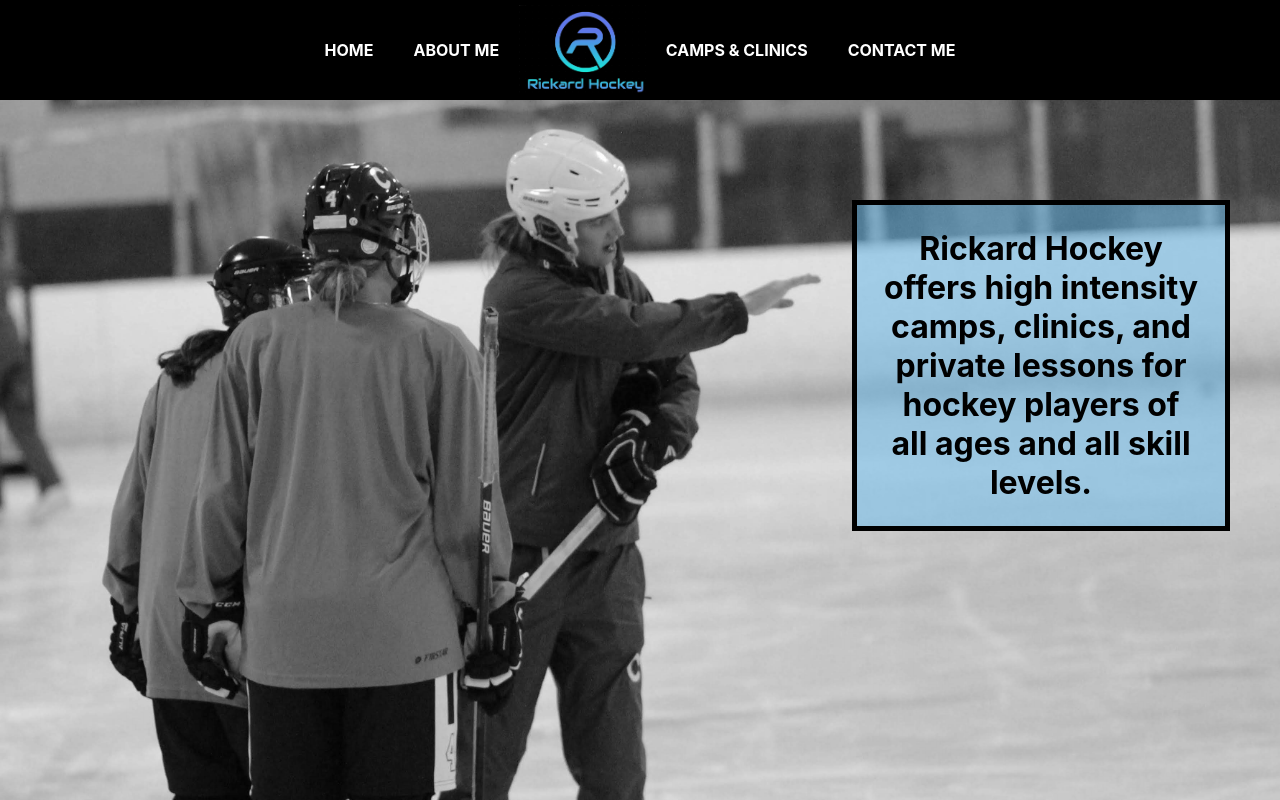
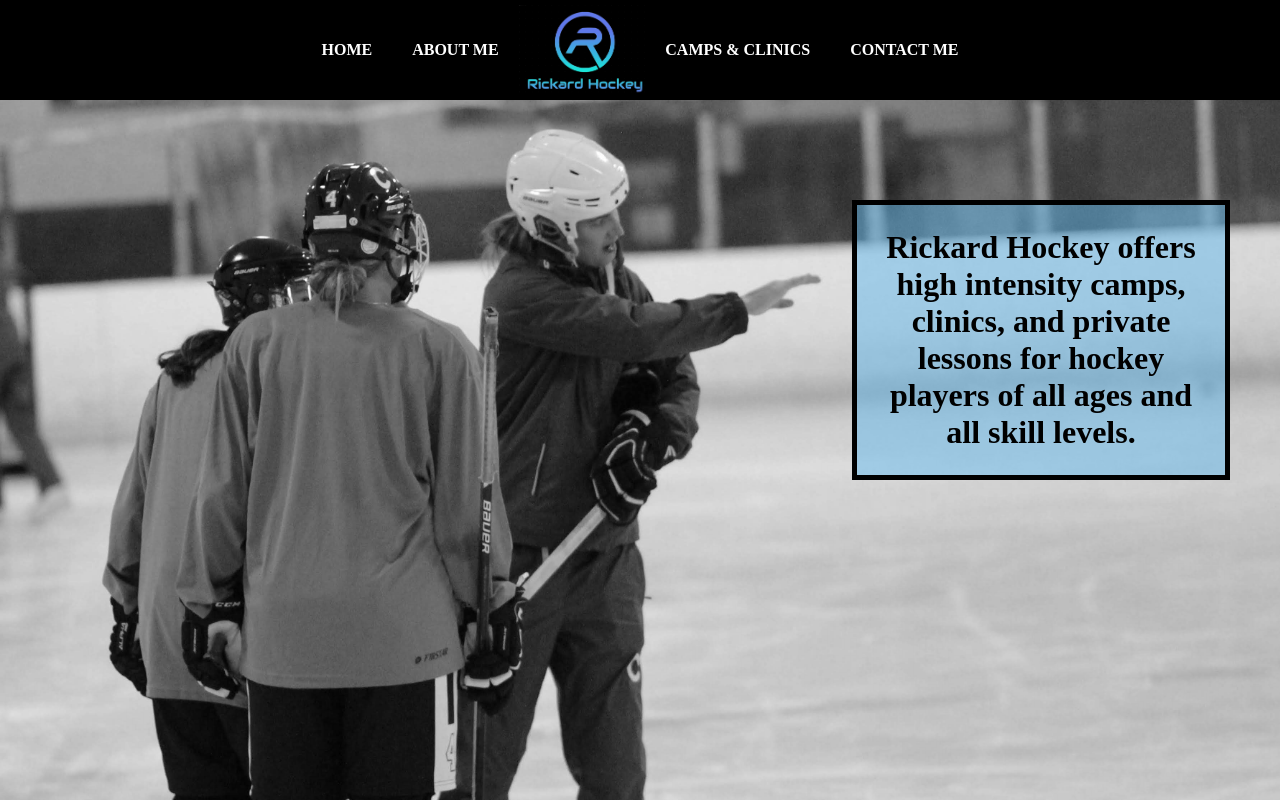
Before and after one commit to juliehockey30/rickardHockey, a React (Create React App) app: page / in a window 1280 px wide. Shown: the top 800 px of the page. Built offline with nearby package versions, Linux system fonts and the light colour scheme.

Commit message:
add routes to pages

```diff
--- a/src/App.js
+++ b/src/App.js
@@ -12,12 +12,20 @@ class App extends Component {
   }
 
   render() {
+    let display;
+
+    if(window.location.pathname === '/') {
+      display = (<Home />)
+    } else if(window.location.pathname === '/about') {
+      display = (<div>Test</div>)
+    }
+
     return (
       <AppWrapper>
         <Header
           isMobile={this.isMobile}
         />
-        <Home />
+        {display}
       </AppWrapper>
     );
   }
--- a/src/App.styled.js
+++ b/src/App.styled.js
@@ -1,8 +1,7 @@
 import styled from 'styled-components'
 
 const AppWrapper = styled.div`
-  background-color: black;
-  height: 700px;
+  font-family: "proxima-nova";
 `;
 
 export {
--- a/src/components/header/Header.js
+++ b/src/components/header/Header.js
@@ -19,11 +19,11 @@ class Header extends Component {
         </div>
       :
       <NavMenuWrapper>
-        <NavMenuItem>HOME</NavMenuItem>
-        <NavMenuItem>ABOUT ME</NavMenuItem>
+        <NavMenuItem onClick={() => {window.location.pathname = '/'}}>HOME</NavMenuItem>
+        <NavMenuItem onClick={() => {window.location.pathname = '/about'}}>ABOUT ME</NavMenuItem>
         <StyledLogo src={logo} />
-        <NavMenuItem>CAMPS & CLINICS</NavMenuItem>
-        <NavMenuItem>CONTACT ME</NavMenuItem>
+        <NavMenuItem onClick={() => {window.location.pathname = '/camps'}}>CAMPS & CLINICS</NavMenuItem>
+        <NavMenuItem onClick={() => {window.location.pathname = '/contact'}}>CONTACT ME</NavMenuItem>
       </NavMenuWrapper>
       }
       </HeaderWrapper>
--- a/src/components/header/Header.styled.js
+++ b/src/components/header/Header.styled.js
@@ -30,6 +30,7 @@ const NavMenuWrapper = styled.div`
 
 const NavMenuItem = styled.div`
   color: white;
+  cursor: pointer;
   margin: 20px;
   font-weight: bold;
 `;
```
